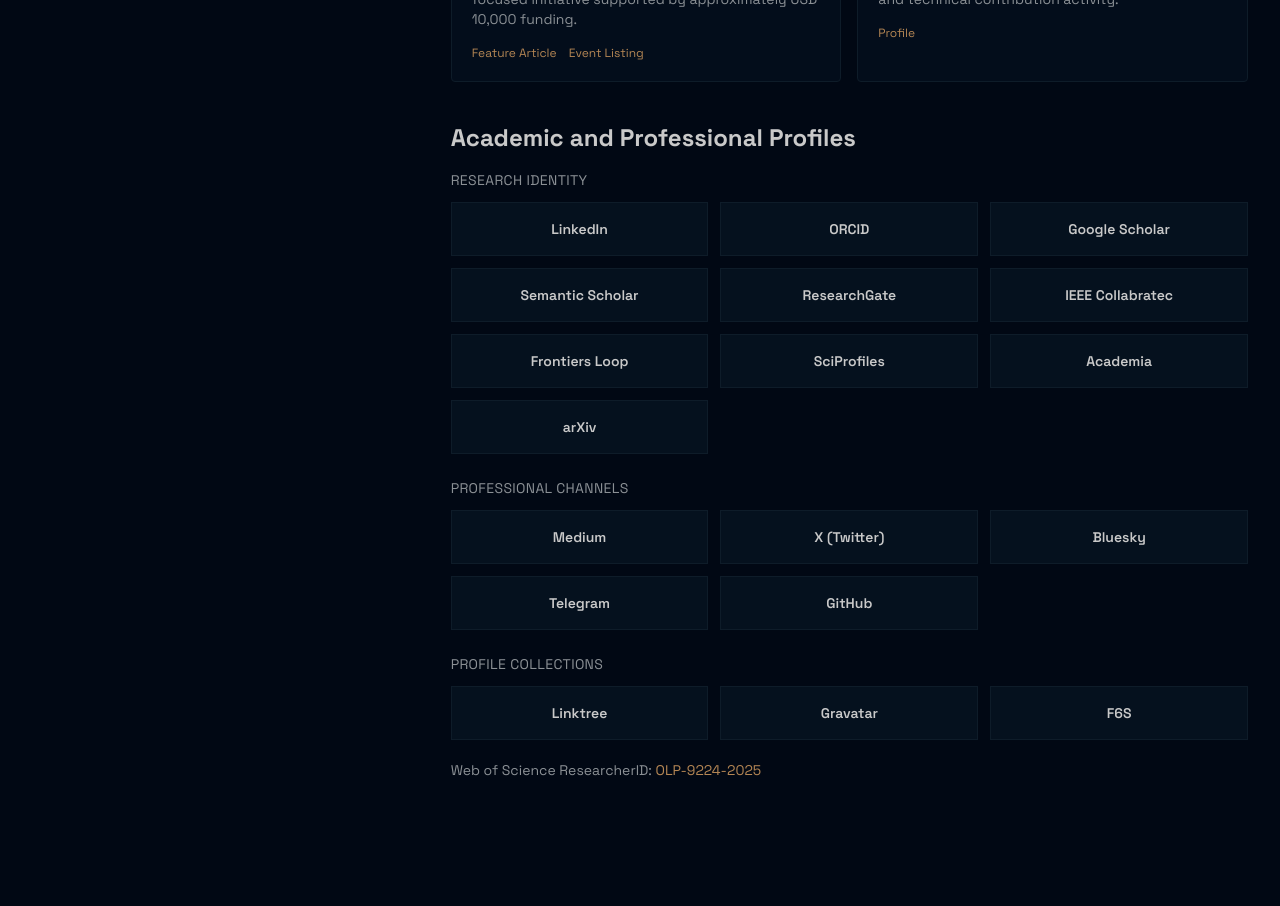
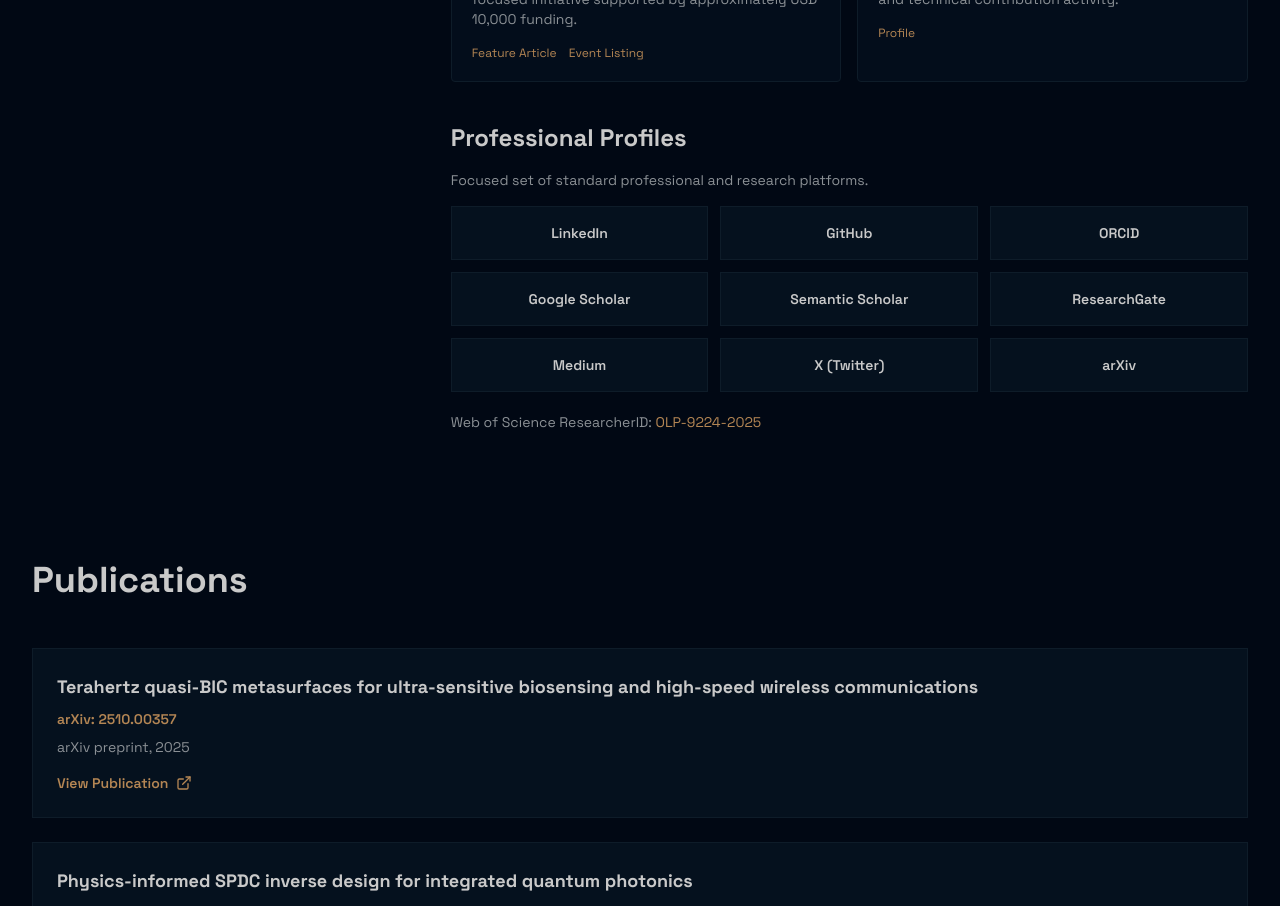
Before and after one commit to iabdul-aal/iabdul-aal.github.io, a Next.js app: page /about in a window 1280 px wide. Shown: the part 1420-2326 px from the top of the page. Built offline with nearby package versions, Linux system fonts and the light colour scheme.

Commit message:
Focus profiles on professional standard platforms only

```diff
--- a/app/about/page.tsx
+++ b/app/about/page.tsx
@@ -30,31 +30,16 @@ export default function AboutPage() {
     },
   ]
 
-  const coreProfiles = [
+  const professionalProfiles = [
     { name: "LinkedIn", url: socialLinks.linkedin },
+    { name: "GitHub", url: socialLinks.github },
     { name: "ORCID", url: socialLinks.orcid },
     { name: "Google Scholar", url: socialLinks.scholar },
     { name: "Semantic Scholar", url: socialLinks.semanticScholar },
     { name: "ResearchGate", url: socialLinks.researchGate },
-    { name: "IEEE Collabratec", url: socialLinks.collabratec },
-    { name: "Frontiers Loop", url: socialLinks.frontiersLoop },
-    { name: "SciProfiles", url: socialLinks.sciprofiles },
-    { name: "Academia", url: socialLinks.academia },
-    { name: "arXiv", url: socialLinks.arxiv },
-  ]
-
-  const professionalChannels = [
     { name: "Medium", url: socialLinks.medium },
     { name: "X (Twitter)", url: socialLinks.twitter },
-    { name: "Bluesky", url: socialLinks.bluesky },
-    { name: "Telegram", url: socialLinks.telegram },
-    { name: "GitHub", url: socialLinks.github },
-  ]
-
-  const profileCollections = [
-    { name: "Linktree", url: socialLinks.linktree },
-    { name: "Gravatar", url: socialLinks.gravatar },
-    { name: "F6S", url: socialLinks.f6s },
+    { name: "arXiv", url: socialLinks.arxiv },
   ]
 
   const focusAreas = [
@@ -254,12 +239,12 @@ export default function AboutPage() {
             </section>
 
             <section>
-              <h2 className="text-2xl font-bold mb-4">Academic and Professional Profiles</h2>
-              <div className="space-y-6">
-                <div>
-                  <h3 className="text-sm uppercase tracking-wide text-muted-foreground mb-3">Research Identity</h3>
+              <h2 className="text-2xl font-bold mb-4">Professional Profiles</h2>
+              <p className="text-sm text-muted-foreground mb-4">
+                Focused set of standard professional and research platforms.
+              </p>
               <div className="grid grid-cols-2 sm:grid-cols-3 gap-3">
-                    {coreProfiles.map((profile) => (
+                {professionalProfiles.map((profile) => (
                   <a
                     key={profile.name}
                     href={profile.url}
@@ -270,42 +255,6 @@ export default function AboutPage() {
                     {profile.name}
                   </a>
                 ))}
-                  </div>
-                </div>
-
-                <div>
-                  <h3 className="text-sm uppercase tracking-wide text-muted-foreground mb-3">Professional Channels</h3>
-                  <div className="grid grid-cols-2 sm:grid-cols-3 gap-3">
-                    {professionalChannels.map((profile) => (
-                      <a
-                        key={profile.name}
-                        href={profile.url}
-                        target="_blank"
-                        rel="noopener noreferrer"
-                        className="p-4 rounded-lg border border-border bg-card hover:border-accent transition-colors text-sm font-semibold text-center"
-                      >
-                        {profile.name}
-                      </a>
-                    ))}
-                  </div>
-                </div>
-
-                <div>
-                  <h3 className="text-sm uppercase tracking-wide text-muted-foreground mb-3">Profile Collections</h3>
-                  <div className="grid grid-cols-2 sm:grid-cols-3 gap-3">
-                    {profileCollections.map((profile) => (
-                      <a
-                        key={profile.name}
-                        href={profile.url}
-                        target="_blank"
-                        rel="noopener noreferrer"
-                        className="p-4 rounded-lg border border-border bg-card hover:border-accent transition-colors text-sm font-semibold text-center"
-                      >
-                        {profile.name}
-                      </a>
-                    ))}
-                  </div>
-                </div>
               </div>
               <p className="mt-5 text-sm text-muted-foreground">
                 Web of Science ResearcherID:{" "}
--- a/app/mentorship/page.tsx
+++ b/app/mentorship/page.tsx
@@ -1,7 +1,6 @@
 import Link from "next/link"
 import { Button } from "@/components/ui/button"
 import { MessageCircle } from "lucide-react"
-import { socialLinks } from "@/lib/social-links"
 
 export const metadata = {
   title: "Mentorship",
@@ -62,7 +61,7 @@ export default function MentorshipPage() {
           <div className="text-center mb-10">
             <h2 className="text-4xl font-bold mb-4">Quick Questions</h2>
             <p className="text-lg text-muted-foreground">
-              For short questions, you can reach out directly on Telegram or via the contact page.
+              For short questions, reach out through the contact page or LinkedIn.
             </p>
           </div>
 
@@ -75,12 +74,12 @@ export default function MentorshipPage() {
               For concise technical questions, send a short context summary with your current objective and challenge.
             </p>
             <div className="flex justify-center gap-4 flex-wrap">
-              <a href={socialLinks.telegram} target="_blank" rel="noopener noreferrer">
-                <Button className="bg-accent hover:bg-accent/90 text-accent-foreground">Message on Telegram</Button>
+              <Link href="/contact">
+                <Button className="bg-accent hover:bg-accent/90 text-accent-foreground">Use Contact Page</Button>
+              </Link>
+              <a href="https://www.linkedin.com/in/iabdul-aal" target="_blank" rel="noopener noreferrer">
+                <Button variant="outline">Message on LinkedIn</Button>
               </a>
-              <Link href="/contact">
-                <Button variant="outline">Use Contact Page</Button>
-              </Link>
             </div>
           </div>
         </div>
--- a/lib/site-config.ts
+++ b/lib/site-config.ts
@@ -26,17 +26,8 @@ export const siteConfig = {
     socialLinks.scholar,
     socialLinks.semanticScholar,
     socialLinks.researchGate,
-    socialLinks.academia,
-    socialLinks.frontiersLoop,
-    socialLinks.sciprofiles,
-    socialLinks.collabratec,
     socialLinks.medium,
     socialLinks.twitter,
-    socialLinks.bluesky,
-    socialLinks.telegram,
-    socialLinks.linktree,
-    socialLinks.gravatar,
-    socialLinks.f6s,
   ],
 } as const
 
--- a/lib/social-links.ts
+++ b/lib/social-links.ts
@@ -5,17 +5,8 @@ export const socialLinks = {
   scholar: "https://scholar.google.com/citations?user=CPmqNv4AAAAJ&hl=en",
   semanticScholar: "https://www.semanticscholar.org/author/Islam-I.-Abdulaal",
   researchGate: "https://www.researchgate.net/profile/Islam-Abdulaal",
-  academia: "https://alex.academia.edu/IslamAbdulaal",
-  frontiersLoop: "https://loop.frontiersin.org/people/3361076/overview",
-  sciprofiles: "https://sciprofiles.com/profile/iabdul-aal",
-  collabratec: "https://collabratec.ieee.org/iabdul-aal",
   medium: "https://medium.com/@iabdul-aal",
   twitter: "https://x.com/iabdul_aal",
-  bluesky: "https://iabdul-aal.bsky.social",
-  telegram: "https://t.me/iabdul_aal",
-  linktree: "https://linktr.ee/iabdul-aal",
-  gravatar: "https://gravatar.com/iabdul-aal",
-  f6s: "https://www.f6s.com/iabdul-aal",
   arxiv: "https://arxiv.org/abs/2510.00357",
   nanophoto: "https://www.nanophoto.sg/team",
   hwCarnivalEvent: "https://events.vtools.ieee.org/m/498695",
@@ -28,13 +19,13 @@ export const socialLinks = {
 }
 
 export const professionalProfiles = {
-  ieeeCollabratec: socialLinks.collabratec,
+  linkedin: socialLinks.linkedin,
+  github: socialLinks.github,
+  medium: socialLinks.medium,
+  x: socialLinks.twitter,
   scholar: socialLinks.scholar,
-  semanticscholar: socialLinks.semanticScholar,
+  semanticScholar: socialLinks.semanticScholar,
   researchGate: socialLinks.researchGate,
-  academia: socialLinks.academia,
-  loop: socialLinks.frontiersLoop,
-  sciprofiles: socialLinks.sciprofiles,
   orcid: socialLinks.orcid,
 }
 
```
Lines whose indentation alone changed are shown as unchanged.
